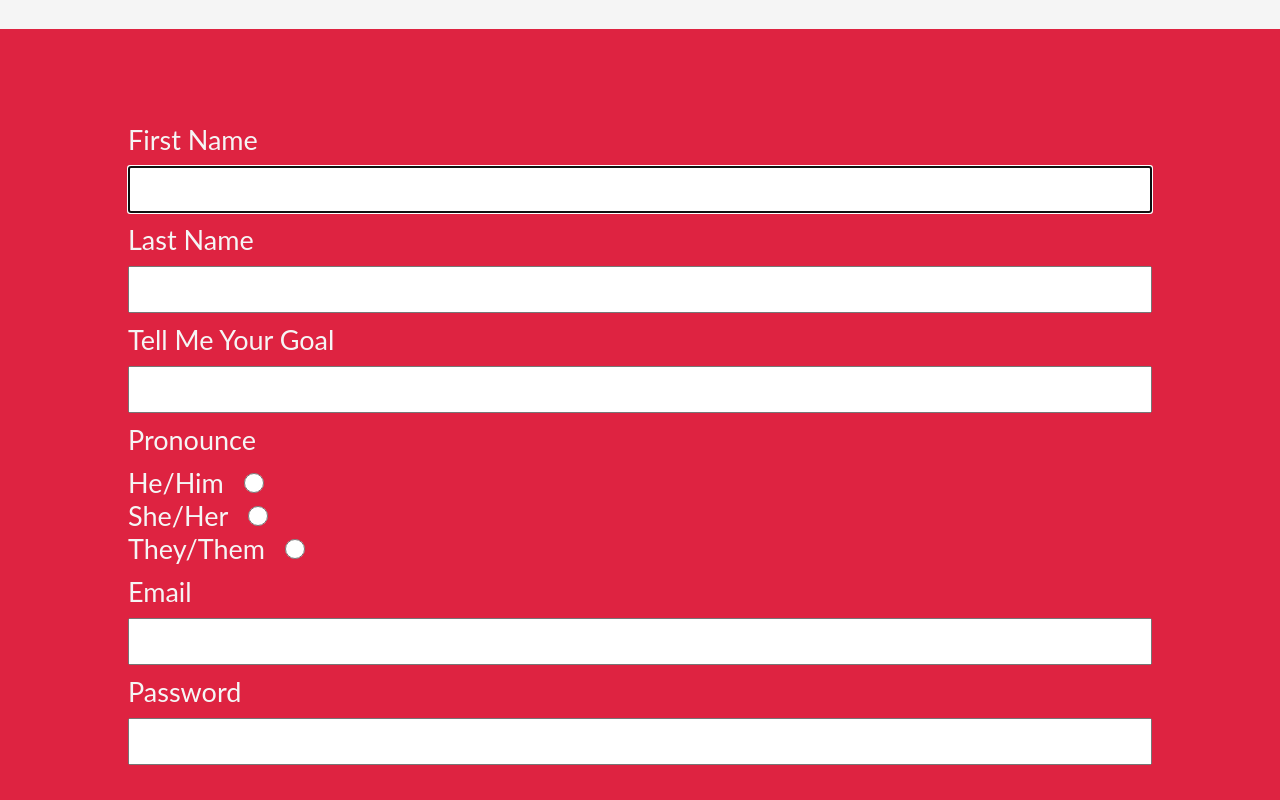
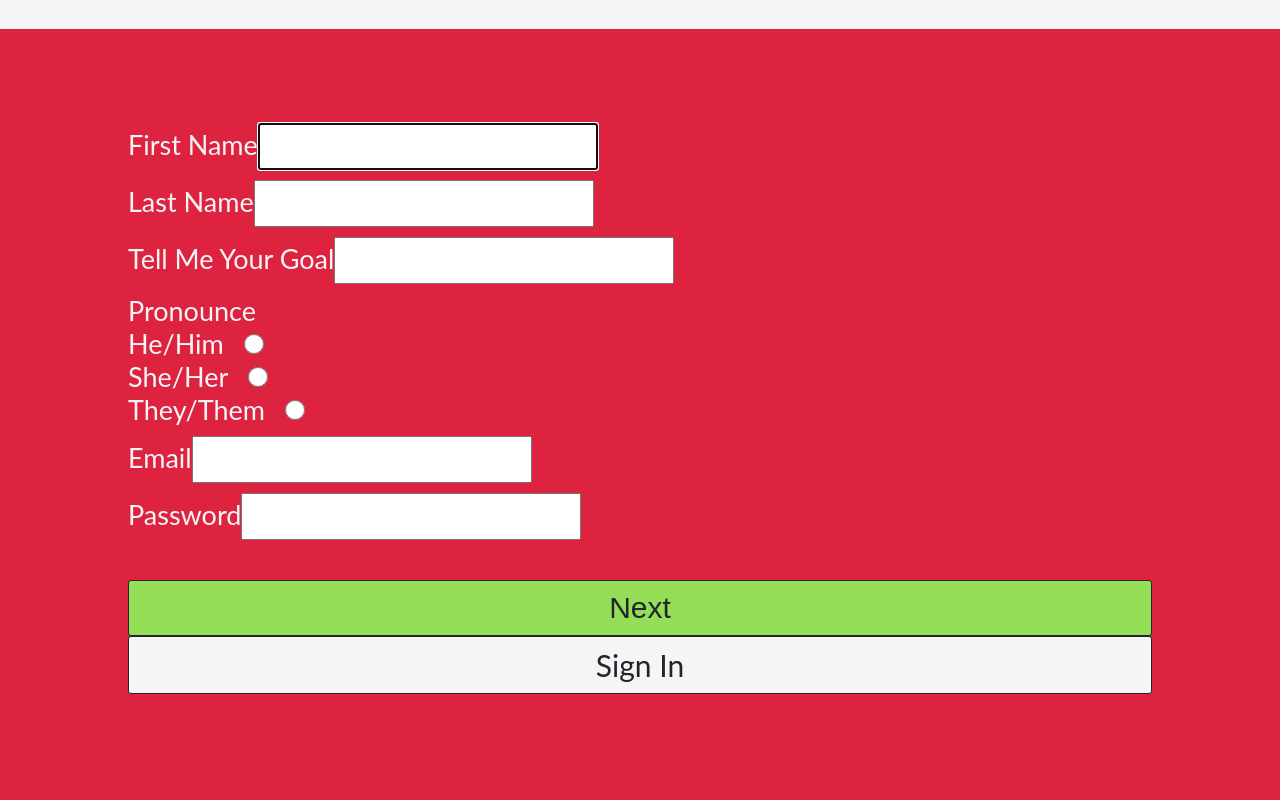
Before and after one commit to elvintern/hot-body-buddy-app, a React (Vite) app in the folder client/: page /sign-up in a window 1280 px wide. Shown: the part 460-1260 px from the top of the page. After the commit the page ends 1218 px from the top, so only its background shows below. Built offline with nearby package versions, Linux system fonts and the light colour scheme; no server answers.

Commit message:
Refactor SignUp page

```diff
--- a/client/src/pages/SignUp.jsx
+++ b/client/src/pages/SignUp.jsx
@@ -5,18 +5,26 @@ import useFocusInput from '../components/FocusInput';
 
 export default function SignUp() {
   const navigate = useNavigate();
-  const [userInfo, setUserInfo] = useState({});
+  const [userInfo, setUserInfo] = useState({
+    firstName: '',
+    lastName: '',
+    goal: '',
+    pronounce: '',
+    email: '',
+    password: '',
+  });
   const [isValid, setIsValid] = useState(true);
   const inputRef = useFocusInput();
 
   const handleChange = (event) => {
-    setUserInfo((prev) => ({
-      ...prev,
-      [event.target.name]: event.target.value,
+    const { name, value } = event.target;
+    setUserInfo((prevUserInfo) => ({
+      ...prevUserInfo,
+      [name]: value,
     }));
   };
 
-  async function handleSubmit(event) {
+  const handleSubmit = async (event) => {
     event.preventDefault();
     const response = await fetch('http://localhost:9000/api/v1/user/sign-up', {
       method: 'POST',
@@ -26,19 +34,19 @@ export default function SignUp() {
       },
     });
 
-    const json = await response.json();
+    const data = await response.json();
 
-    if (!json) {
+    if (data) {
+      setIsValid(true);
+      navigate(`/profile/${data}`);
+    } else {
       setIsValid(false);
-    } else if (json) {
-      setIsValid(true);
-      navigate(`/profile/${json}`);
     }
-  }
+  };
 
   return (
-    <>
-      <form className="form form-signup" onSubmit={handleSubmit}>
+    <form className="form form-signup" onSubmit={handleSubmit}>
+      <div className="form__container">
         <label htmlFor="firstName" className="form__label">
           first name
         </label>
@@ -50,6 +58,8 @@ export default function SignUp() {
           onChange={handleChange}
           required
         />
+      </div>
+      <div className="form__container">
         <label htmlFor="lastName" className="form__label">
           last name
         </label>
@@ -60,6 +70,8 @@ export default function SignUp() {
           onChange={handleChange}
           required
         />
+      </div>
+      <div className="form__container">
         <label htmlFor="goal" className="form__label">
           tell me your goal
         </label>
@@ -71,6 +83,8 @@ export default function SignUp() {
           onChange={handleChange}
           required
         />
+      </div>
+      <div className="form__container">
         <label htmlFor="pronounce" className="form__label">
           pronounce
         </label>
@@ -112,6 +126,9 @@ export default function SignUp() {
             />
           </div>
         </div>
+      </div>
+      <ValidCheck isValid={isValid} message={'This email is already used'} />
+      <div className="form__container">
         <label htmlFor="email" className="form__label">
           email
         </label>
@@ -122,6 +139,8 @@ export default function SignUp() {
           onChange={handleChange}
           required
         />
+      </div>
+      <div className="form__container">
         <label htmlFor="password" className="form__label">
           password
         </label>
@@ -133,14 +152,15 @@ export default function SignUp() {
           onChange={handleChange}
           required
         />
-        <ValidCheck isValid={isValid} message={'This email is already used'} />
+      </div>
+      <div className="form__container">
         <button type="submit" className="btn btn--top">
           next
         </button>
         <Link to="/" className="btn">
           sign in
         </Link>
-      </form>
-    </>
+      </div>
+    </form>
   );
 }
```
